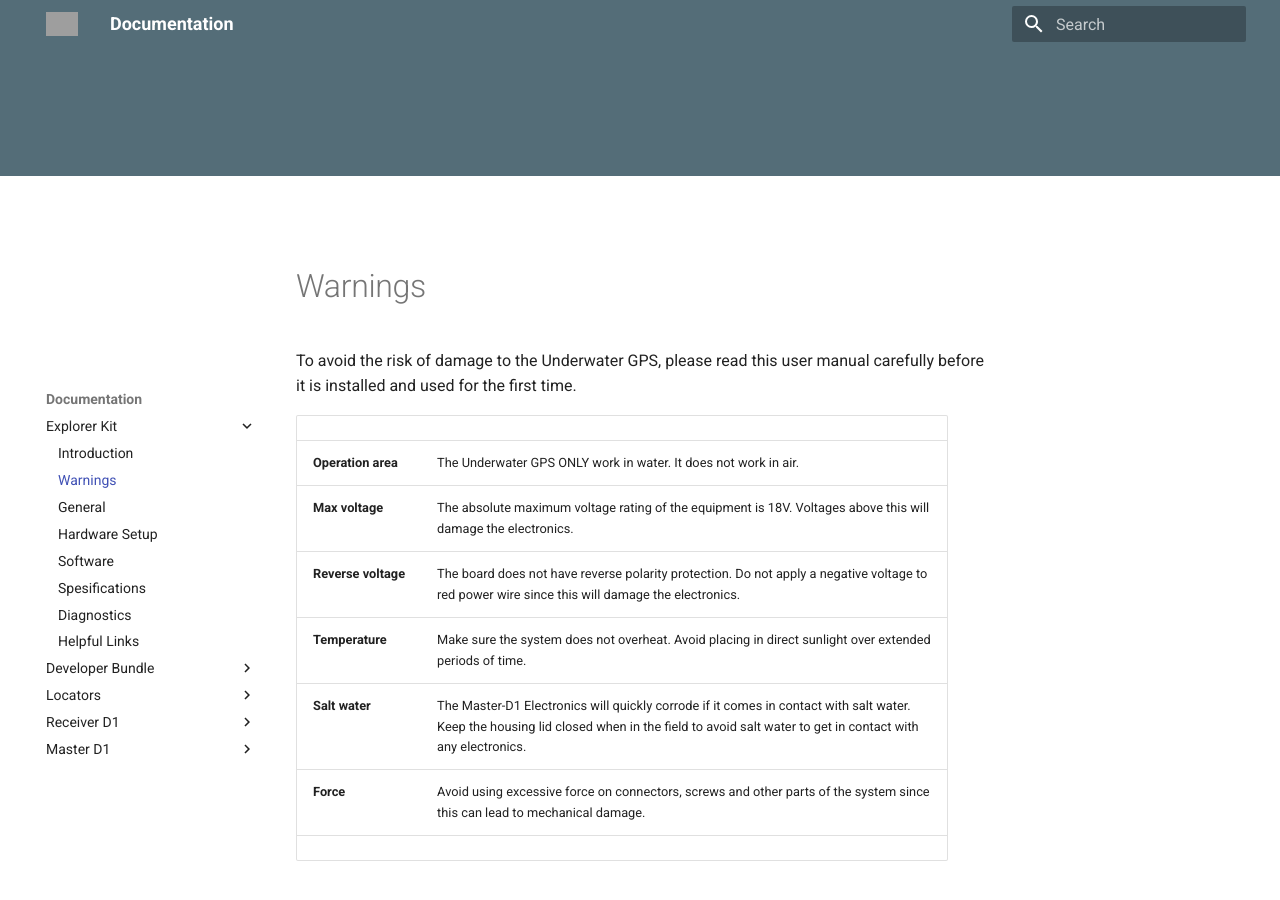
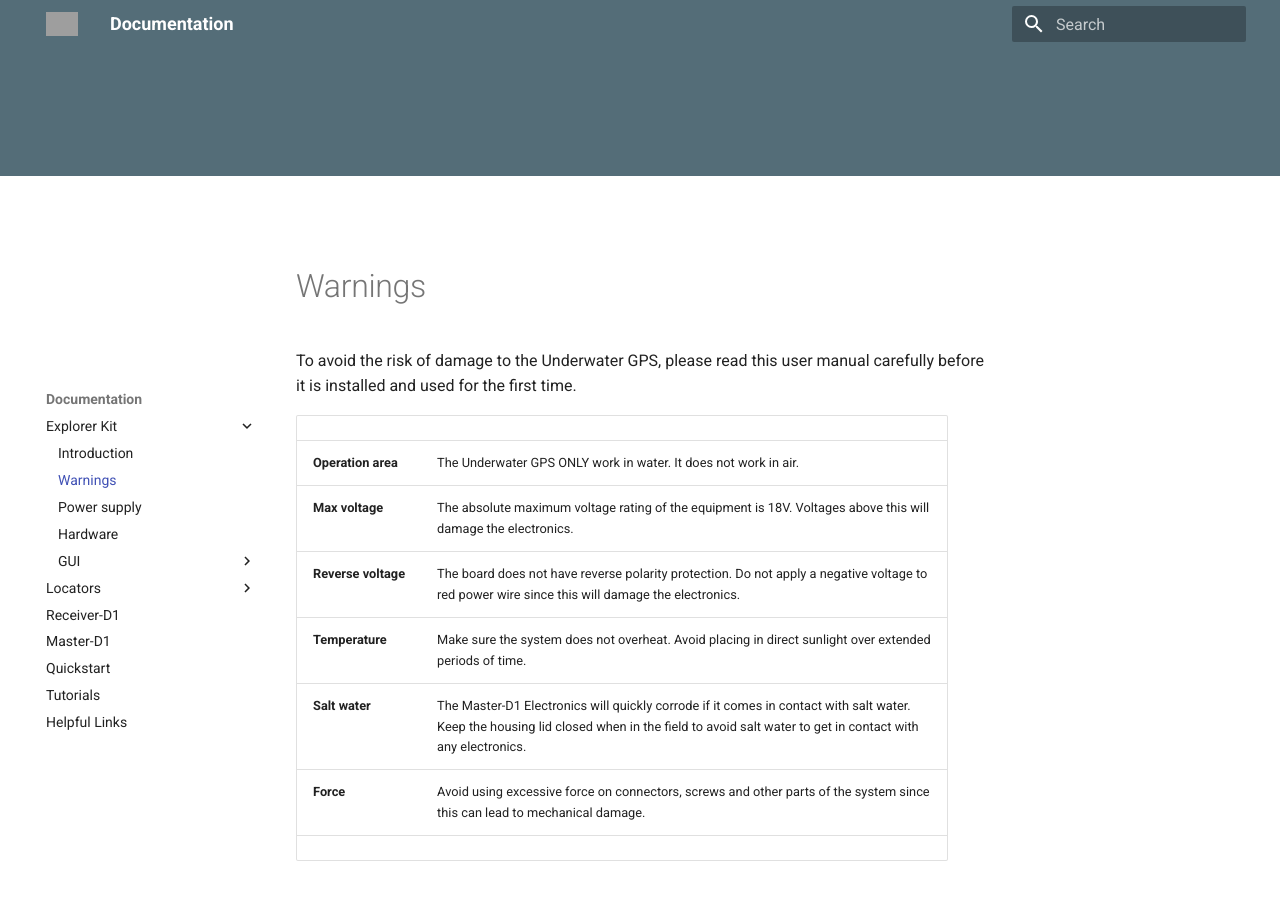
Before and after one commit to torvalds2010/docs-1, an MkDocs documentation site: the page built from docs/explorer-kit/warnings.md, in a window 1280 px wide and 900 px high. Built offline with MkDocs 1.6.1 and Material for MkDocs 9.7.7, drawn with Linux system fonts in a browser that asks for light colours; old or Windows-style settings are respelled for this version of MkDocs; some of the changed lines change nothing that is shown; grey boxes are pictures that could not be loaded.

Commit message:
Complete restructuring of docs

```diff
--- a/mkdocs.yml
+++ b/mkdocs.yml
@@ -24,49 +24,36 @@ pages:
     - Explorer Kit:
         - Introduction: explorer-kit/introduction.md
         - Warnings: explorer-kit/warnings.md
-        - General: explorer-kit/general.md
-        - Hardware Setup: explorer-kit/hardware-setup.md
-        - Software: explorer-kit/software.md
-        - Spesifications: explorer-kit/spesifications.md
-        - Diagnostics: explorer-kit/diagnostics.md
-        - Helpful Links: explorer-kit/helpful-links.md
+        - Power supply: explorer-kit/power-supply.md
+        - Hardware: explorer-kit/hardware.md
+        - GUI:
+            - Position: explorer-kit/gui/position.md
+            - Receivers: explorer-kit/gui/receivers.md
+            - Settings: explorer-kit/gui/settings.md
+            - Diagnostic: explorer-kit/gui/diagnostic.md
+            - Upgrader: explorer-kit/gui/upgrader.md
+            - API: explorer-kit/gui/api.md
 
-    - Developer Bundle:
-        - Introduction: developer-bundle/introduction.md
-        - Warnings: developer-bundle/warnings.md
-        - General: developer-bundle/general.md
-        - Hardware Setup: developer-bundle/hardware-setup.md
-        - Software: developer-bundle/software.md
-        - Spesifications: developer-bundle/spesifications.md
-        - Diagnostics: developer-bundle/diagnostics.md
-        - Helpful Links: developer-bundle/helpful-links.md
+    # - Developer Bundle:
+    #     - Introduction: developer-bundle/introduction.md
+    #     - Warnings: developer-bundle/warnings.md
+    #     - General: developer-bundle/general.md
+    #     - Hardware Setup: developer-bundle/hardware-setup.md
+    #     - Software: developer-bundle/software.md
+    #     - Spesifications: developer-bundle/spesifications.md
+    #     - Diagnostics: developer-bundle/diagnostics.md
 
     - Locators:
-        - Locator A1:
-            - Introduction: locator-a1/introduction.md
-            - Page 2: locator-a1/page2.md
-            - Page 3: locator-a1/page3.md
-        - Locator D1:
-            - Introduction: locator-d1/introduction.md
-            - Page 2: locator-d1/page2.md
-            - Page 3: locator-d1/page3.md
-        - Locator S1:
-            - Introduction: locator-s1/introduction.md
-            - Page 2: locator-s1/page2.md
-            - Page 3: locator-s1/page3.md
-        - Locator U1:
-            - Introduction: locator-u1/introduction.md
-            - Page 2: locator-u1/page2.md
-            - Page 3: locator-u1/page3.md
+        - Introduction: locators/introduction.md
+        - Locator-A1: locators/locator-a1.md
+        - Locator-D1: locators/locator-d1.md
+        - Locator-S1: locators/locator-s1.md
+        - Locator-U1: locators/locator-u1.md
 
-    - Receiver D1:
-        - Introduction: receiver-d1/introduction.md
-        - Page 2: receiver-d1/page2.md
-        - Page 3: receiver-d1/page3.md
-
-    - Master D1:
-        - Introduction: master-d1/introduction.md
-        - Page 2: master-d1/page2.md
-        - Page 3: master-d1/page3.md
+    - Receiver-D1: receiver-d1.md
+    - Master-D1: master-d1.md
+    - Quickstart: quickstart.md
+    - Tutorials: tutorials.md
+    - Helpful Links: helpful-links.md
 
 copyright: © Water Linked 2018
```
